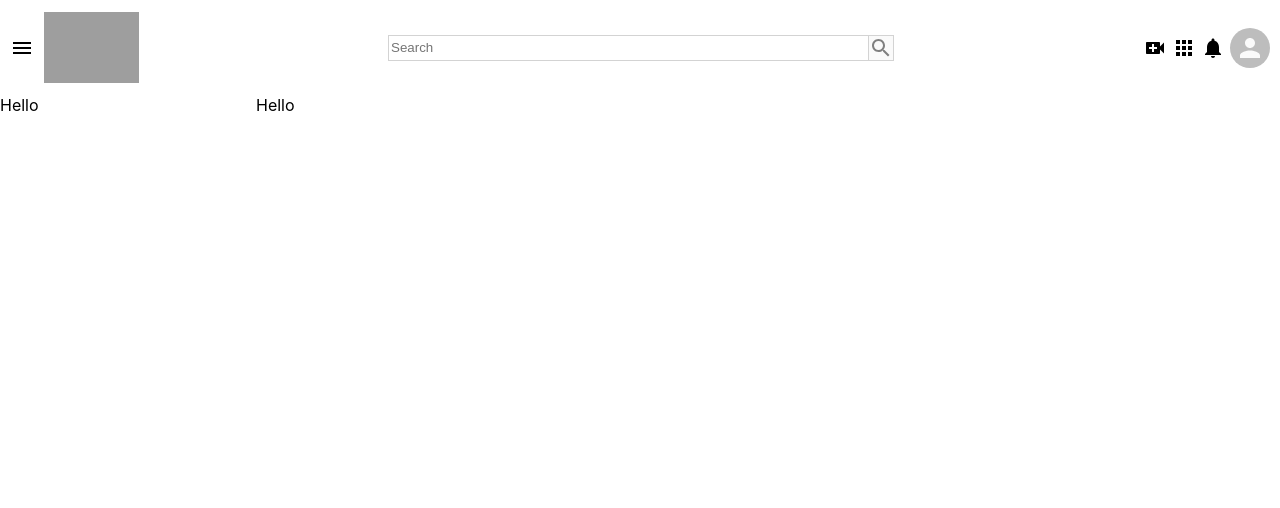
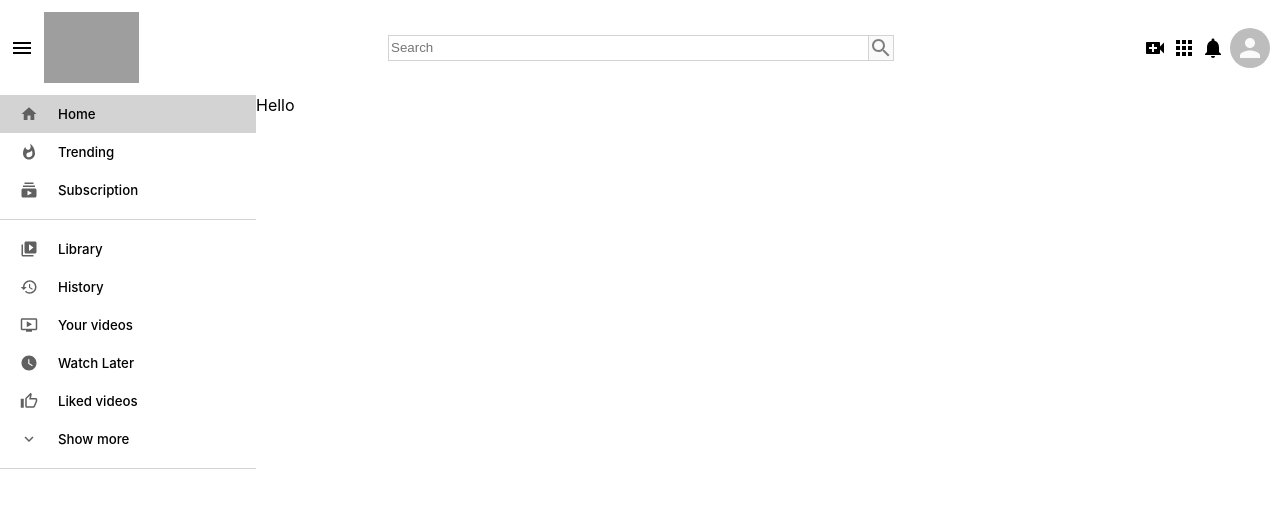
Before and after one commit to yawwusu/react-youtube-clone, a React (Create React App) app: page / in a window 1280 px wide. Shown: the top 508 px of the page. Built offline with nearby package versions, Linux system fonts and the light colour scheme; grey boxes are pictures that could not be loaded.

Commit message:
Completed Sidebar
- Added SidebarRow components
- Styled completely
- Passed appropriate props

```diff
--- a/src/Sidebar.css
+++ b/src/Sidebar.css
@@ -1,3 +1,11 @@
 .Sidebar {
   flex: 0.2;
 }
+
+.Sidebar > hr {
+  height: 1px;
+  border: 0;
+  background-color: lightgray;
+  margin-top: 10px;
+  margin-bottom: 10px;
+}
--- a/src/Sidebar.js
+++ b/src/Sidebar.js
@@ -1,8 +1,34 @@
 import React from "react";
+import SidebarRow from "./SidebarRow";
+import {
+  Home,
+  Whatshot,
+  Subscriptions,
+  History,
+  VideoLibrary,
+  OndemandVideo,
+  WatchLater,
+  ThumbUpAltOutlined,
+  ExpandMoreOutlined,
+} from "@material-ui/icons";
 import "./Sidebar.css";
 
 function Sidebar() {
-  return <div className="Sidebar">Hello</div>;
+  return (
+    <div className="Sidebar">
+      <SidebarRow title="Home" Icon={Home} selected />
+      <SidebarRow title="Trending" Icon={Whatshot} />
+      <SidebarRow title="Subscription" Icon={Subscriptions} />
+      <hr />
+      <SidebarRow title="Library" Icon={VideoLibrary} />
+      <SidebarRow title="History" Icon={History} />
+      <SidebarRow title="Your videos" Icon={OndemandVideo} />
+      <SidebarRow title="Watch Later" Icon={WatchLater} />
+      <SidebarRow title="Liked videos" Icon={ThumbUpAltOutlined} />
+      <SidebarRow title="Show more" Icon={ExpandMoreOutlined} />
+      <hr />
+    </div>
+  );
 }
 
 export default Sidebar;
--- /dev/null
+++ b/src/SidebarRow.css
@@ -0,0 +1,26 @@
+.SidebarRow {
+  display: flex;
+  align-items: center;
+  padding: 10px 20px;
+}
+
+.SidebarRow:hover {
+  background-color: lightgray;
+  cursor: pointer;
+}
+
+.SidebarRow-selected {
+  background-color: lightgray;
+}
+
+.SidebarRow-title {
+  flex: 1;
+  margin-left: 20px;
+  font-size: 12;
+  font-weight: 500;
+}
+
+.SidebarRow-icon {
+  color: #606060;
+  font-size: large !important;
+}
--- /dev/null
+++ b/src/SidebarRow.js
@@ -0,0 +1,13 @@
+import React from "react";
+import "./SidebarRow.css";
+
+function SidebarRow({ title, Icon, selected }) {
+  return (
+    <div className={`SidebarRow ${selected && "SidebarRow-selected"}`}>
+      <Icon className="SidebarRow-icon" />
+      <h5 className="SidebarRow-title">{title}</h5>
+    </div>
+  );
+}
+
+export default SidebarRow;
```
